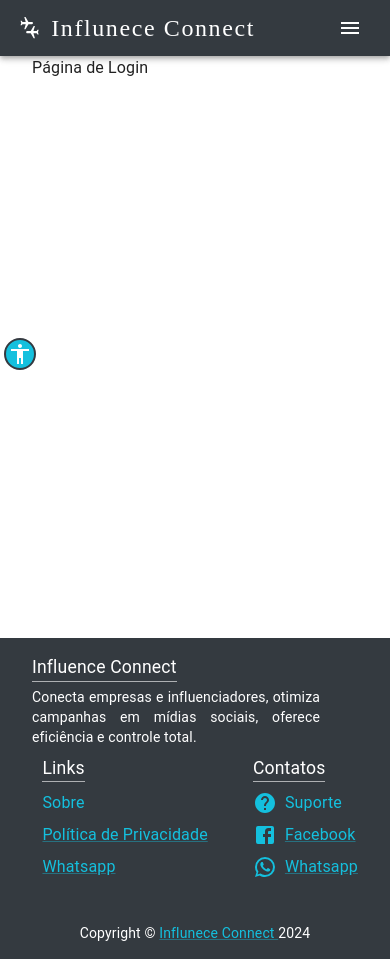
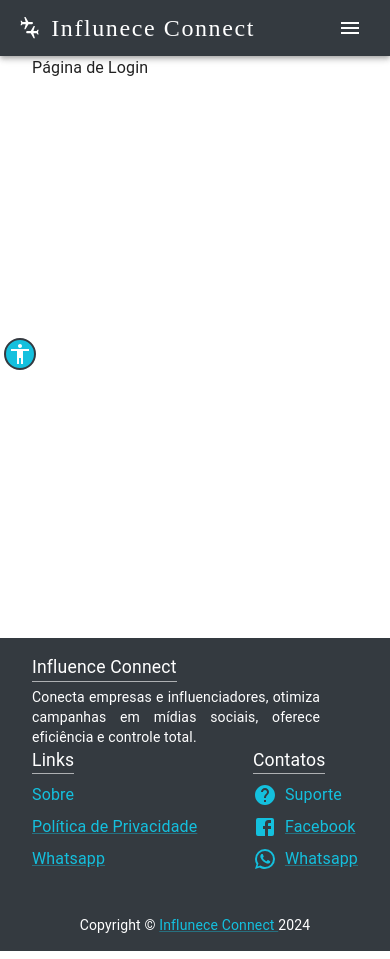
Before and after one commit to InfluenceConnect/front, a React (Vite) app: page / in a window 390 px wide. Built offline with nearby package versions, Linux system fonts and the light colour scheme.

Commit message:
Fix: ajusta responsividade do footer

```diff
--- a/src/components/Footer.tsx
+++ b/src/components/Footer.tsx
@@ -28,7 +28,7 @@ const Footer = () => {
       sx={{ backgroundColor: "dark.main", color: "dark.contrastText", p: 2 }}
     >
       <Container maxWidth="lg">
-        <Box display={"flex"} flexWrap={"wrap"} gap={1}>
+        <Box display={"flex"} flexWrap={"wrap"} justifyContent={"space-between"} maxWidth={"50rem"}>
           <Box display={"flex"} flexDirection={"column"} maxWidth={"18rem"}>
             <Typography
               sx={{
@@ -47,7 +47,7 @@ const Footer = () => {
           </Box>
 
           <Box display={"flex"} flexDirection={"column"}
-          sx={{margin: "auto", minWidth: "12rem"}}>
+          sx={{ minWidth: "12rem"}}>
             <Typography
               sx={{
                 fontSize: "1.1rem",
```
